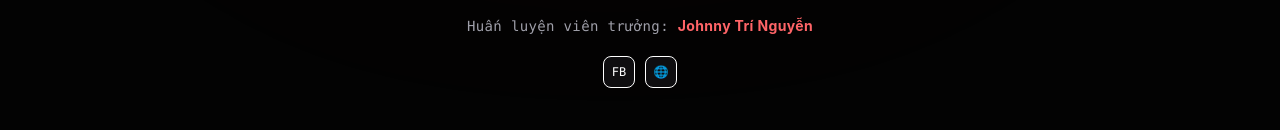
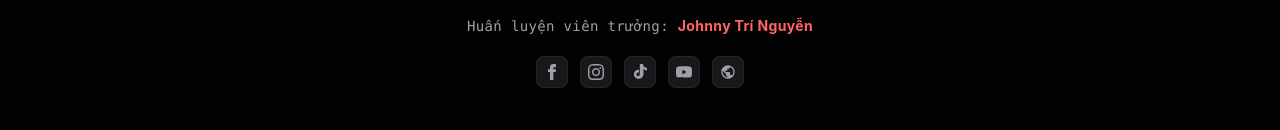
Before and after one commit to anv1804/mmavn, a React (Vite) app in the folder web/: page /club/1 in a window 1280 px wide. Shown: the part 670-800 px from the top of the page. Built offline with nearby package versions, Linux system fonts and the light colour scheme.

Commit message:
Replace plain text social links with vector SVG brand icons in ClubDetail header section

```diff
--- a/web/src/pages/ClubDetail.tsx
+++ b/web/src/pages/ClubDetail.tsx
@@ -109,15 +109,40 @@ export default function ClubDetail() {
           </p>
 
           {/* Social quick links */}
-          <div className="flex gap-2.5 pt-2 justify-center">
+          <div className="flex items-center gap-3 pt-2 justify-center">
             {club.facebook && (
-              <a href={club.facebook} target="_blank" rel="noreferrer" title="Facebook" className="w-8 h-8 rounded-lg bg-zinc-900/60 border border-zinc-850 flex items-center justify-center hover:text-blue-500 transition-colors">
-                <span className="text-xs font-mono">FB</span>
+              <a href={club.facebook} target="_blank" rel="noreferrer" title="Facebook" className="w-8 h-8 rounded-lg bg-zinc-900 border border-zinc-800/80 flex items-center justify-center text-zinc-400 hover:text-blue-500 hover:border-blue-500/30 hover:bg-zinc-800/50 transition-all cursor-pointer">
+                <svg className="w-4 h-4 fill-current" viewBox="0 0 24 24">
+                  <path d="M9 8h-3v4h3v12h5v-12h3.642l.358-4h-4v-1.667c0-.955.192-1.333 1.115-1.333h2.885v-5h-3.808c-3.596 0-5.192 1.583-5.192 4.615v3.385z"/>
+                </svg>
+              </a>
+            )}
+            {club.instagram && (
+              <a href={club.instagram} target="_blank" rel="noreferrer" title="Instagram" className="w-8 h-8 rounded-lg bg-zinc-900 border border-zinc-800/80 flex items-center justify-center text-zinc-400 hover:text-pink-500 hover:border-pink-500/30 hover:bg-zinc-800/50 transition-all cursor-pointer">
+                <svg className="w-4 h-4 fill-current" viewBox="0 0 24 24">
+                  <path d="M12 2.163c3.204 0 3.584.012 4.85.07 3.252.148 4.771 1.691 4.919 4.919.058 1.265.069 1.645.069 4.849 0 3.205-.012 3.584-.069 4.849-.149 3.225-1.664 4.771-4.919 4.919-1.266.058-1.644.07-4.85.07-3.204 0-3.584-.012-4.849-.07-3.26-.149-4.771-1.699-4.919-4.92-.058-1.265-.07-1.644-.07-4.849 0-3.204.013-3.583.07-4.849.149-3.227 1.664-4.771 4.919-4.919 1.266-.057 1.645-.069 4.849-.069zm0-2c-3.259 0-3.667.014-4.947.072-4.358.2-6.78 2.618-6.98 6.98-.059 1.281-.073 1.689-.073 4.948 0 3.259.014 3.668.072 4.948.2 4.358 2.618 6.78 6.98 6.98 1.281.058 1.689.072 4.948.072 3.259 0 3.668-.014 4.948-.072 4.354-.2 6.782-2.618 6.979-6.98.059-1.28.073-1.689.073-4.948 0 3.259-.014-3.667-.072-4.947-.196-4.354-2.617-6.78-6.979-6.98-1.281-.059-1.69-.073-4.949-.073zm0 5.838c-3.403 0-6.162 2.759-6.162 6.162s2.759 6.163 6.162 6.163 6.162-2.759 6.162-6.163c0-3.403-2.759-6.162-6.162-6.162zm0 10.162c-2.209 0-4-1.79-4-4 0-2.209 1.791-4 4-4s4 1.791 4 4c0 2.21-1.791 4-4 4zm6.406-11.845c-.796 0-1.441.645-1.441 1.44s.645 1.44 1.441 1.44c.795 0 1.439-.645 1.439-1.44s-.644-1.44-1.439-1.44z"/>
+                </svg>
+              </a>
+            )}
+            {club.tiktok && (
+              <a href={club.tiktok} target="_blank" rel="noreferrer" title="TikTok" className="w-8 h-8 rounded-lg bg-zinc-900 border border-zinc-800/80 flex items-center justify-center text-zinc-400 hover:text-white hover:border-zinc-500 hover:bg-zinc-800/50 transition-all cursor-pointer">
+                <svg className="w-4 h-4 fill-current" viewBox="0 0 24 24">
+                  <path d="M12.525.02c1.31-.02 2.61-.01 3.91-.02.08 1.53.63 3.09 1.75 4.17 1.12 1.11 2.7 1.62 4.24 1.79v4.03c-1.44-.17-2.86-.74-3.94-1.72-.49-.44-.9-.97-1.24-1.55v7.71c.08 2.15-.69 4.35-2.24 5.86-1.71 1.73-4.32 2.45-6.66 1.83-2.45-.62-4.52-2.58-5.18-5.01-.84-2.92.38-6.27 2.94-7.66 1.34-.76 2.92-.98 4.43-.65v4.11c-.9-.31-1.92-.18-2.7.39-.77.53-1.21 1.45-1.18 2.39.01 1.12.78 2.13 1.86 2.41 1.09.31 2.33-.12 2.87-1.13.23-.42.33-.92.32-1.4V.02z"/>
+                </svg>
+              </a>
+            )}
+            {club.youtube && (
+              <a href={club.youtube} target="_blank" rel="noreferrer" title="YouTube" className="w-8 h-8 rounded-lg bg-zinc-900 border border-zinc-800/80 flex items-center justify-center text-zinc-400 hover:text-red-600 hover:border-red-500/30 hover:bg-zinc-800/50 transition-all cursor-pointer">
+                <svg className="w-4 h-4 fill-current" viewBox="0 0 24 24">
+                  <path d="M23.498 6.163c-.272-1.022-1.074-1.825-2.097-2.097C19.56 3.54 12 3.54 12 3.54s-7.56 0-9.401.526c-1.023.272-1.825 1.075-2.097 2.097C0 8.002 0 12 0 12s0 3.998.502 5.837c.272 1.022 1.074 1.825 2.097 2.097C4.44 20.46 12 20.46 12 20.46s7.56 0 9.401-.526c1.023-.272 1.825-1.075 2.097-2.097C24 15.998 24 12 24 12s0-3.998-.502-5.837zM9.545 15.568V8.432L15.818 12l-6.273 3.568z"/>
+                </svg>
               </a>
             )}
             {club.website && (
-              <a href={club.website} target="_blank" rel="noreferrer" title="Website" className="w-8 h-8 rounded-lg bg-zinc-900/60 border border-zinc-850 flex items-center justify-center hover:text-red-500 transition-colors">
-                <span className="text-xs">🌐</span>
+              <a href={club.website} target="_blank" rel="noreferrer" title="Website" className="w-8 h-8 rounded-lg bg-zinc-900 border border-zinc-800/80 flex items-center justify-center text-zinc-400 hover:text-amber-500 hover:border-amber-500/30 hover:bg-zinc-800/50 transition-all cursor-pointer">
+                <svg className="w-4 h-4 fill-current" viewBox="0 0 24 24">
+                  <path d="M12 2C6.48 2 2 6.48 2 12s4.48 10 10 10 10-4.48 10-10S17.52 2 12 2zm-1 17.93c-3.95-.49-7-3.85-7-7.93 0-.62.08-1.21.21-1.79L9 15v1c0 1.1.9 2 2 2v1.93zm6.9-2.54c-.26-.81-1-1.39-1.9-1.39h-1v-3c0-.55-.45-1-1-1H8v-2h2c.55 0 1-.45 1-1V7h2c1.1 0 2-.9 2-2v-.41c2.93 1.19 5 4.06 5 7.41 0 2.08-.8 3.97-2.1 5.39z"/>
+                </svg>
               </a>
             )}
           </div>
```
